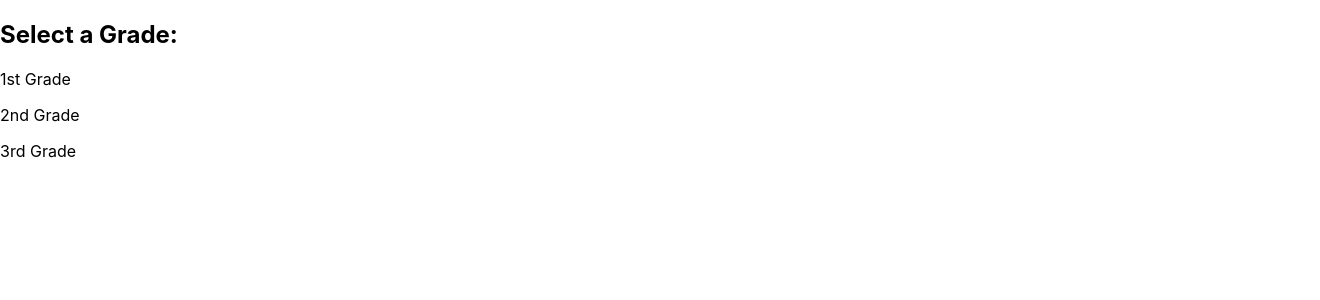
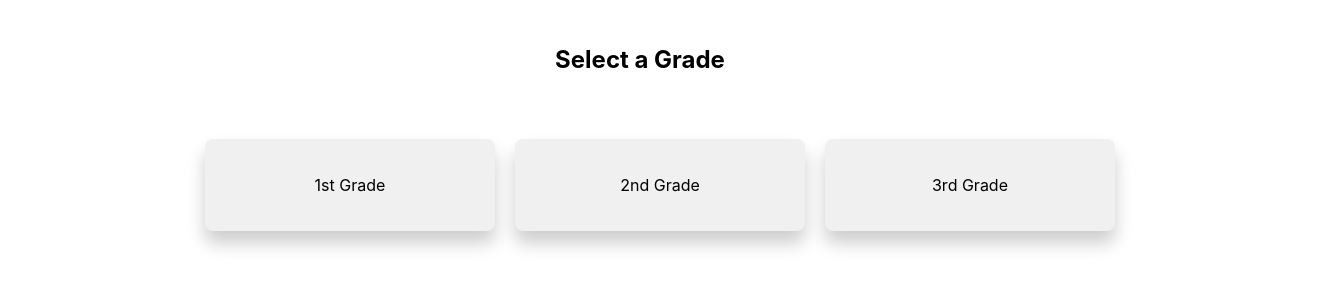
Before and after one commit to KaueMiziara/hackforachange-lessons-test, a React (Create React App) app: page / in a window 1280 px wide. Shown: the top 300 px of the page, 1320 px wide, since content can reach past the window. Built offline with nearby package versions, Linux system fonts and the light colour scheme.

Commit message:
Add CSS to App, ListItem and GradeSelector components

```diff
--- /dev/null
+++ b/src/App.css
@@ -0,0 +1,6 @@
+h2 {
+    padding: 25px;
+    display: flex;
+    justify-content: center;
+    text-align: center;
+}
--- a/src/App.tsx
+++ b/src/App.tsx
@@ -1,5 +1,6 @@
 import GradeSelector from "./components/GradeSelector";
 import data from "./data/database.json";
+import "./App.css"
 
 function App() {
   return (
--- /dev/null
+++ b/src/components/GradeSelector.css
@@ -0,0 +1,8 @@
+.grades-container {
+    display: flex;
+    flex-wrap: wrap;
+    justify-content: center;
+    gap: 20px;
+    width: 100%;
+    padding: 20px;
+}
--- a/src/components/GradeSelector.tsx
+++ b/src/components/GradeSelector.tsx
@@ -1,5 +1,6 @@
 import React from "react";
 import ListItem from "./ListItem";
+import "./GradeSelector.css";
 
 interface GradeSelectorProps {
     grades: Array<{name: string}>;
@@ -7,9 +8,9 @@ interface GradeSelectorProps {
 
 const GradeSelector: React.FC<GradeSelectorProps> = ({grades}) => {
     return (
-        <div>
-            <h2>Select a Grade:</h2>
-            <div>
+        <div >
+            <h2>Select a Grade</h2>
+            <div className="grades-container">
                 {grades.map((grade, index) => (
                     <ListItem key={index} name={grade.name} />
                 ))}
--- /dev/null
+++ b/src/components/ListItem.css
@@ -0,0 +1,14 @@
+.card {
+    flex: 0 0 250px;
+    background-color: #f0f0f0;
+    border-radius: 8px;
+    padding: 20px;
+    box-shadow: 0 12px 18px rgba(0, 0, 0, 0.2);
+    text-align: center;
+    transition: transform 0.3s ease-in-out;
+}
+
+.card:hover {
+    background-color: #e0e0e0;
+    transform: scale(1.10);
+}
--- a/src/components/ListItem.tsx
+++ b/src/components/ListItem.tsx
@@ -1,8 +1,9 @@
 import React from "react";
+import "./ListItem.css";
 
 const ListItem: React.FC<{name: string}> = ({name}) => {
     return (
-        <div>
+        <div className="card">
             <p>{name}</p>
         </div>
     );
```
